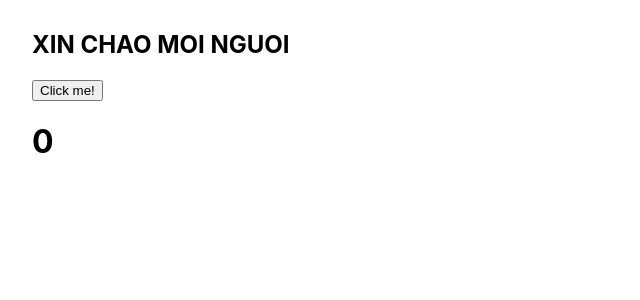
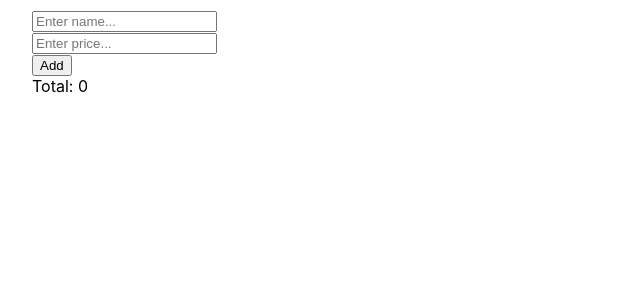
Before and after one commit to NgoTanLoi01/ReactJS-Learning, a React (Create React App) app in the folder tiktok/: page / in a window 1280 px wide. Shown: the top 300 px of the page, without its empty margins (0-640 px from the left). Built offline with nearby package versions, Linux system fonts and the light colour scheme.

Commit message:
useMemo() hook

```diff
--- a/tiktok/src/App.js
+++ b/tiktok/src/App.js
@@ -1,22 +1,57 @@
-import { useState, useCallback } from "react";
-import Content from "./Content";
-
-// 1. memo() -> Higher Order Component (HOC)
-// 2. useCallback()
-// - Reference types
-// - React memo()
+import { useState, useMemo, useRef } from "react";
 
 function App() {
-  const [count, setCount] = useState(0);
+  const [name, setName] = useState('');
+  const [price, setPrice] = useState('');
+  const [products, setProducts] = useState([]);
 
-  const handleIncrease = useCallback(() => {
-    setCount((prevCount) => prevCount + 1);
-  }, []);
+  const nameRef = useRef()
+
+  const handleSubmit = () => {
+    setProducts([...products, {
+      name,
+      price: +price
+    }])
+    setName('')
+    setPrice('')
+
+    nameRef.current.focus()
+  }
+
+  const total = useMemo(()=>{
+    const result = products.reduce((result, prod) =>{
+
+      console.log('Tính toán lại');
+
+      return result + prod.price
+    }, 0)
+
+    return result
+  }, [products])
 
   return (
     <div style={{ padding: "10px 32px" }}>
-      <Content onIncrease={handleIncrease} />
-      <h1>{count}</h1>
+      <input
+        ref={nameRef}
+        value={name}
+        placeholder="Enter name..."
+        onChange={e => setName(e.target.value)}
+      />
+      <br />
+      <input
+        value={price}
+        placeholder="Enter price..."
+        onChange={e => setPrice(e.target.value)}
+      />
+      <br />
+      <button onClick={handleSubmit}>Add</button>
+      <br />
+      Total: {total}
+      <ul>
+        {products.map((product, index) =>(
+          <li key={index}>{product.name} - {product.price}</li>
+        ))}
+      </ul>
     </div>
   );
 }
```
